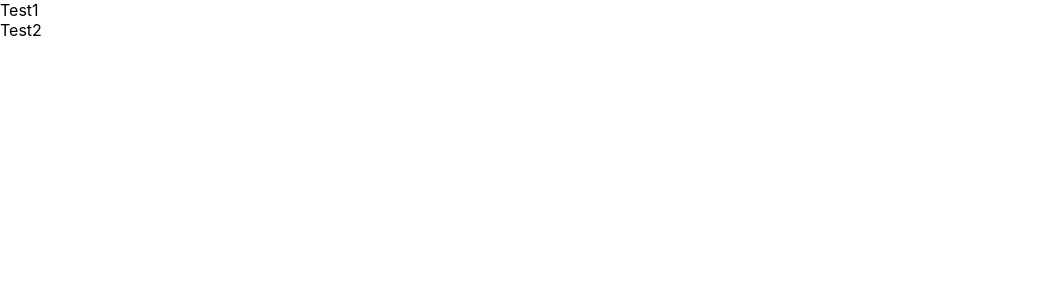
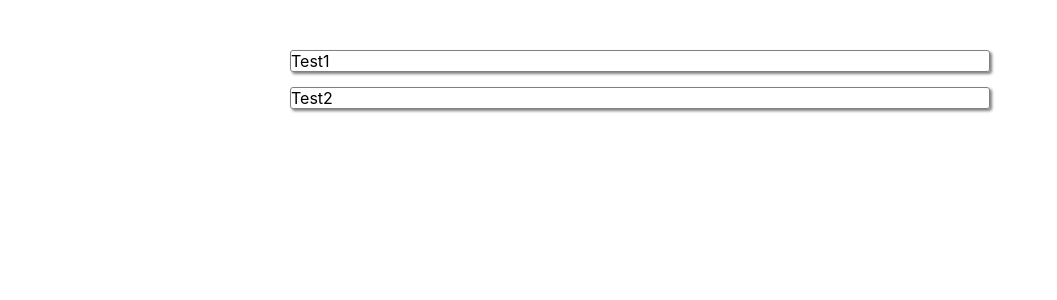
Before and after one commit to DrunkPyromaniac/ToDoList, a React (Create React App) app: page / in a window 1280 px wide. Shown: the top 300 px of the page, without its empty margins (0-1057 px from the left). Built offline with nearby package versions, Linux system fonts and the light colour scheme.

Commit message:
Add in stylesheets.

```diff
--- a/package.json
+++ b/package.json
@@ -6,6 +6,7 @@
     "@testing-library/jest-dom": "^4.2.4",
     "@testing-library/react": "^9.4.0",
     "@testing-library/user-event": "^7.2.1",
+    "node-sass": "^4.13.0",
     "react": "^16.12.0",
     "react-dom": "^16.12.0",
     "react-scripts": "3.3.0"
--- a/src/components/ToDoList/index.js
+++ b/src/components/ToDoList/index.js
@@ -1,15 +1,23 @@
 import React from 'react';
 
 import ToDoListItem from 'components/ToDoListItem';
+
+import styles from './styles.module.scss';
 
 export class ToDoList extends React.Component
   {
 	render()
 		{
-		return this.props.items.map((item) =>
-			{
-			return <ToDoListItem key={item.id} {...item} />;
-			});
+		return (
+			<div className={styles.container}>
+				{
+				this.props.items.map(item =>
+					{
+					return <ToDoListItem key={item.id} {...item} />;
+					})
+				}
+			</div>
+		);
 		}
 	}
 
--- /dev/null
+++ b/src/components/ToDoList/styles.module.scss
@@ -0,0 +1,10 @@
+.container
+	{
+  display: grid;
+	grid-template-columns: 1fr 700px 1fr;
+	grid-row-gap: 15px;
+  height: 100%;
+  width: 100%;
+	padding-top: 50px;
+	padding-bottom: 50px;
+	}
--- a/src/components/ToDoListItem/index.js
+++ b/src/components/ToDoListItem/index.js
@@ -1,10 +1,12 @@
 import React from 'react';
+
+import styles from './styles.module.scss';
 
 export class ToDoListItem extends React.Component
   {
 	render()
 		{
-		return <div>{this.props.title}</div>;
+		return <div className={styles.container}>{this.props.title}</div>;
 		}
 	}
 
--- /dev/null
+++ b/src/components/ToDoListItem/styles.module.scss
@@ -0,0 +1,7 @@
+.container
+	{
+	border: 1px solid grey;
+	border-radius: 3px;
+	box-shadow: 2px 2px 3px 0 grey;
+	grid-column: 2/3;
+	}
```
Also changed, not shown: 1 other file (tests, documents, lock files or other folders).
